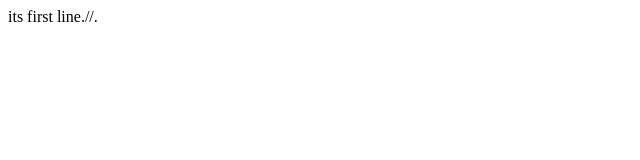
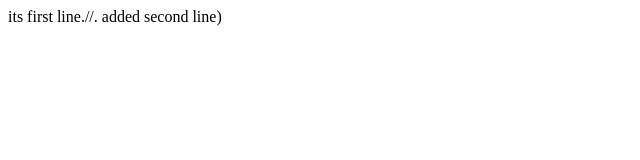
Before and after one commit to AndreyAdmin/A_collection_of_wonderful_ideas2, a plain HTML site: page index.html in a window 1280 px wide. Shown: the whole page, without its empty margins (0-640 px from the left). Drawn offline with Linux system fonts and the light colour scheme.

Commit message:
added secound line

```diff
--- a/index.html
+++ b/index.html
@@ -7,6 +7,7 @@
 	<body>
 
 		its first line.//.
+		added second line)
 
 	</body>
 </html>
```
